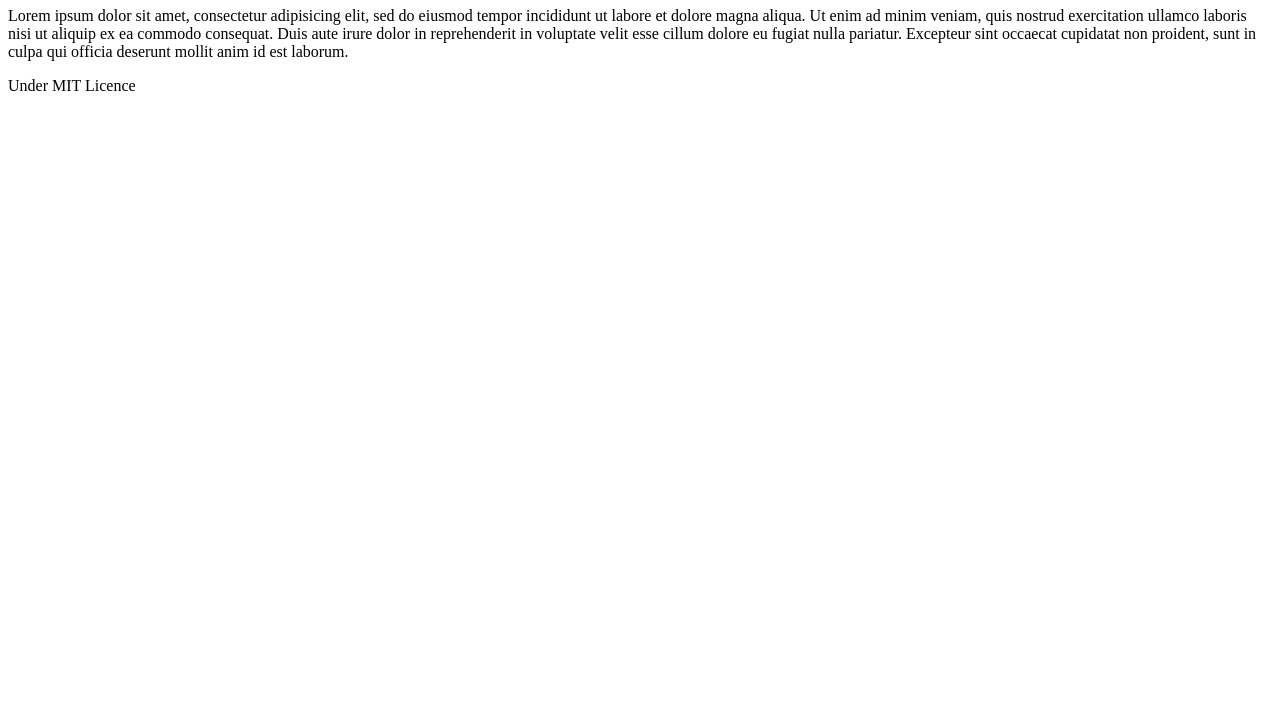
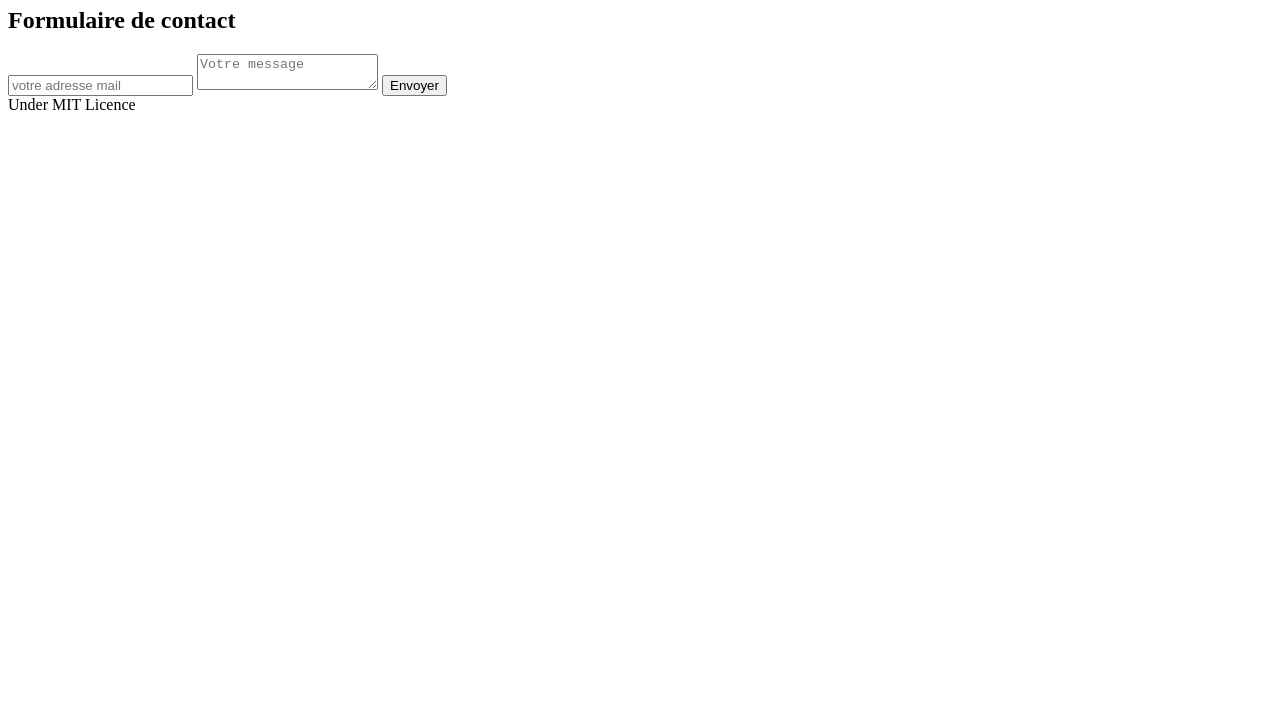
Before and after one commit to StefanDarkStar/CIFAPgithub, a plain HTML site: page contact.html in a window 1280 px wide. Shown: the part 73-800 px from the top of the page. Drawn offline with Linux system fonts and the light colour scheme; files that its build step writes are made by us from their sources.

Commit message:
ajout du formulaire contact

```diff
--- a/contact.html
+++ b/contact.html
@@ -11,12 +11,14 @@
 	</header>
 
 	<main>
-		<p>Lorem ipsum dolor sit amet, consectetur adipisicing elit, sed do eiusmod
-		tempor incididunt ut labore et dolore magna aliqua. Ut enim ad minim veniam,
-		quis nostrud exercitation ullamco laboris nisi ut aliquip ex ea commodo
-		consequat. Duis aute irure dolor in reprehenderit in voluptate velit esse
-		cillum dolore eu fugiat nulla pariatur. Excepteur sint occaecat cupidatat non
-		proident, sunt in culpa qui officia deserunt mollit anim id est laborum.</p>
+		<h2>Formulaire de contact</h2>
+
+		<form>
+			<input type="email" placeholder="votre adresse mail">
+			<textarea placeholder="Votre message"></textarea>
+			<input type="submit" value="Envoyer">
+		</form>
+
 	</main>
 
 	<footer>Under MIT Licence</footer>
```
